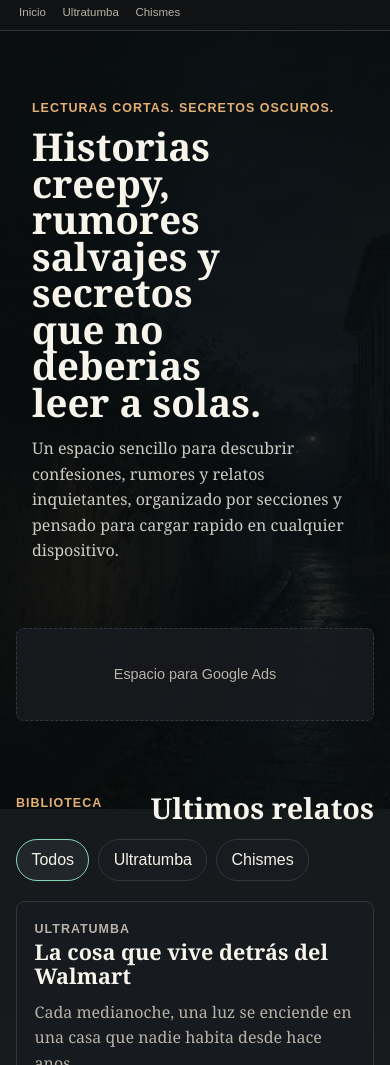
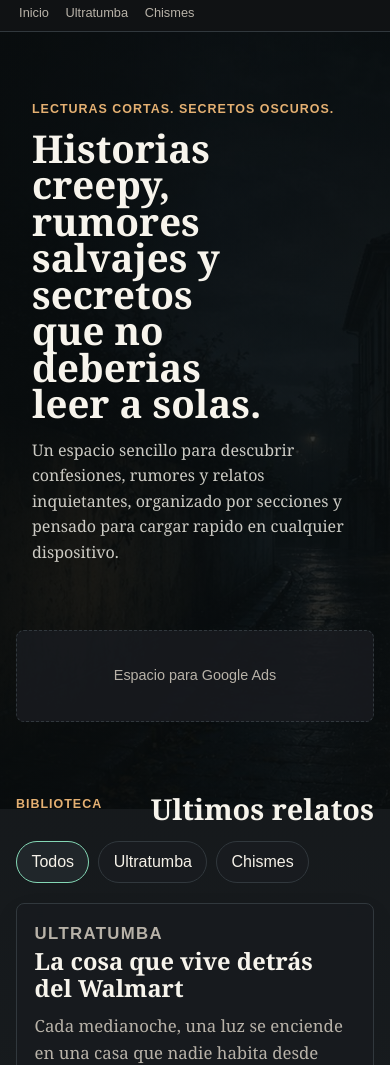
Before and after one commit to LuisCaro92/weblectura, a plain HTML site: page index.html in a window 390 px wide. Shown: the part 35-1100 px from the top of the page. Drawn offline with Linux system fonts and the light colour scheme.

Commit message:
Increase reading text sizes

```diff
--- a/styles.css
+++ b/styles.css
@@ -150,7 +150,7 @@ a {
   padding: 0.45rem 0.75rem;
   color: var(--muted);
   font-family: Arial, sans-serif;
-  font-size: 0.94rem;
+  font-size: 1rem;
 }
 
 /* Estado hover y activo de la navegacion. */
@@ -418,7 +418,7 @@ body.is-reader-open .reader {
 /* Titulo de cada tarjeta de relato. */
 .story-card h3 {
   margin: 0;
-  font-size: 1.35rem;
+  font-size: 1.48rem;
   line-height: 1.15;
 }
 
@@ -426,6 +426,7 @@ body.is-reader-open .reader {
 .story-card p {
   margin: 0;
   color: var(--muted);
+  font-size: 1.05rem;
 }
 
 /* Boton de cada tarjeta para abrir el lector. */
@@ -460,7 +461,7 @@ body.is-reader-open .reader {
 
 /* Cuerpo del relato con tamano de lectura comodo. */
 .story-body {
-  font-size: clamp(1.05rem, 2vw, 1.22rem);
+  font-size: clamp(1.15rem, 2vw, 1.32rem);
   max-width: 68ch;
 }
 
@@ -534,7 +535,7 @@ body.is-reader-open .reader {
 
   .nav a {
     padding: 0.22rem 0.45rem;
-    font-size: 0.76rem;
+    font-size: 0.84rem;
     line-height: 1.15;
     white-space: nowrap;
   }
@@ -571,7 +572,7 @@ body.is-reader-open .reader {
 
   .nav a {
     padding: 0.18rem 0.38rem;
-    font-size: 0.72rem;
+    font-size: 0.8rem;
   }
 }
 
```
